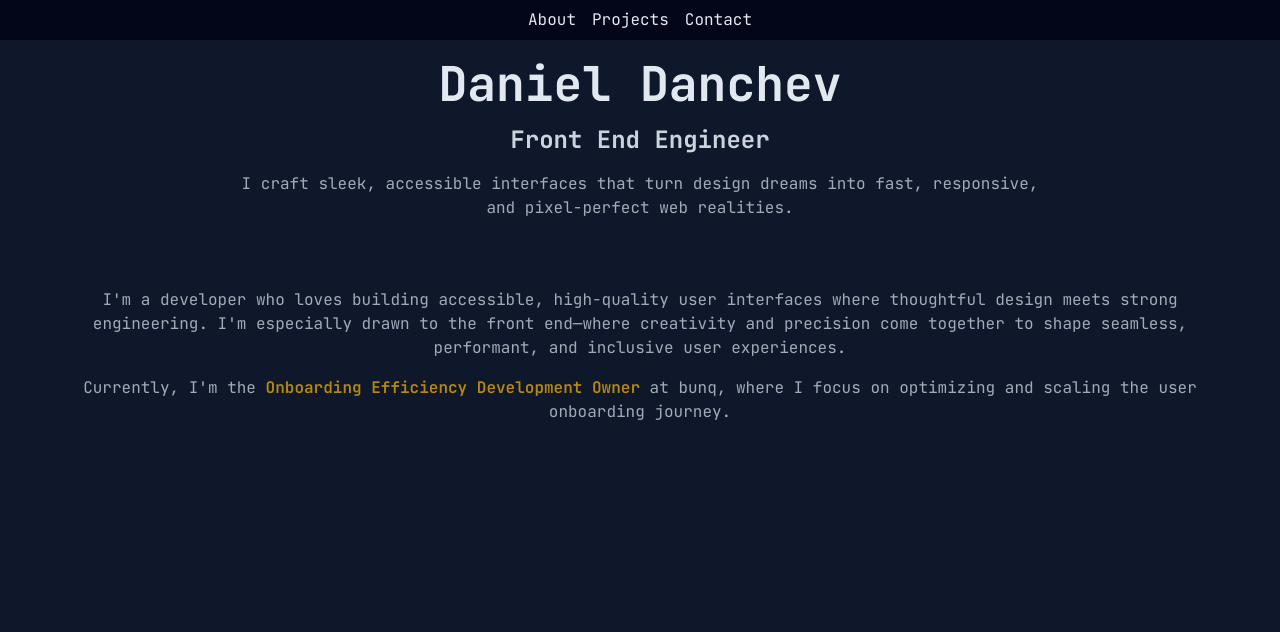
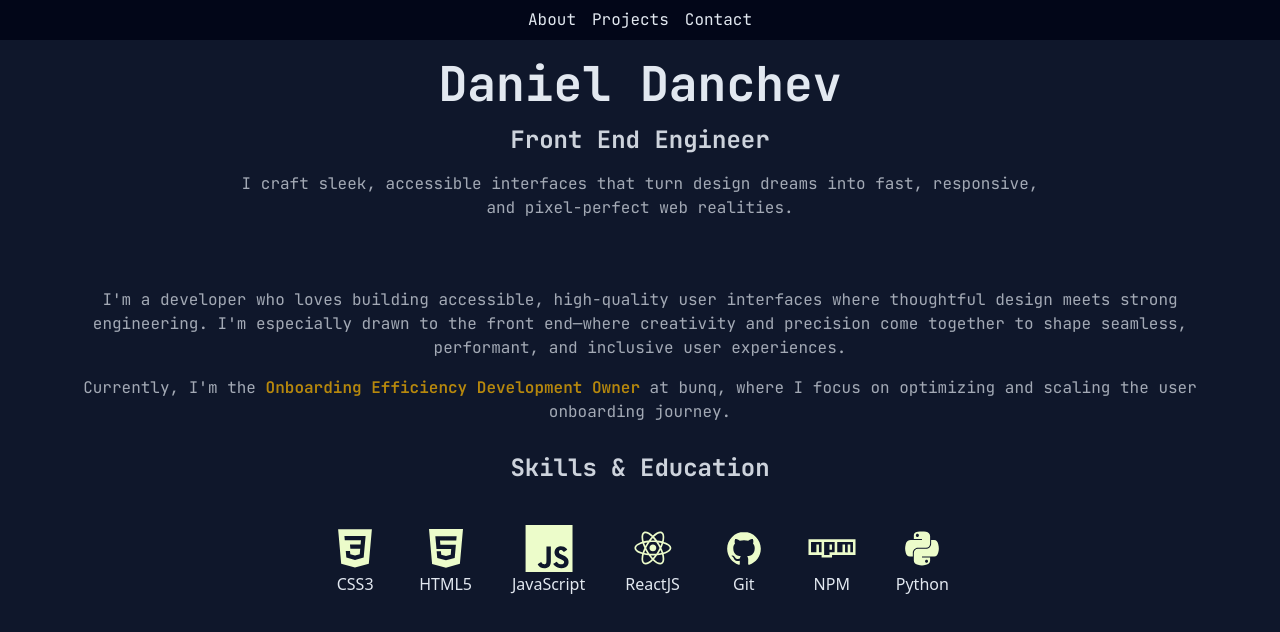
Before and after one commit to dannyrebel/portfolio-website-minimal, a React (Vite) app in the folder portfolio-minimal/: page / in a window 1280 px wide. Shown: the top 632 px of the page. Built offline with nearby package versions, Linux system fonts and the light colour scheme; a web font is replaced by a local one.

Commit message:
Added skills & education section

```diff
--- a/portfolio-minimal/package.json
+++ b/portfolio-minimal/package.json
@@ -14,6 +14,7 @@
     "@tailwindcss/vite": "^4.1.11",
     "react": "^19.1.0",
     "react-dom": "^19.1.0",
+    "react-icons": "^5.5.0",
     "tailwindcss": "^4.1.11"
   },
   "devDependencies": {
--- a/portfolio-minimal/src/App.jsx
+++ b/portfolio-minimal/src/App.jsx
@@ -1,13 +1,15 @@
 import Header from "./components/Header";
 import Navbar from "./components/Navbar";
-import About from "./components/About";
+import AboutText from "./components/AboutText";
+import AboutSkills from "./components/AboutSkills";
 
 function App() {
   return (
     <div className="relative flex  flex-col h-screen w-screen overflow-hidden bg-slate-900">
       <Navbar />
       <Header />
-      <About />
+      <AboutText />
+      <AboutSkills />
     </div>
   );
 }
--- /dev/null
+++ b/portfolio-minimal/src/components/AboutSkills.jsx
@@ -0,0 +1,49 @@
+import {
+  DiCss3,
+  DiHtml5,
+  DiJsBadge,
+  DiReact,
+  DiGithubBadge,
+  DiNpm,
+  DiPython,
+} from "react-icons/di";
+
+export default function AboutSkills() {
+  return (
+    <div>
+      <h2 className="font-jetbrains-mono text-2xl font-bold text-slate-200/90 text-center mt-5">
+        Skills & Education
+      </h2>
+      <div className="flex flex-row mt-5 space-x-10 justify-center">
+        <div className="flex flex-col items-center">
+          <DiCss3 className="text-lime-100 text-5xl mx-auto mt-5" />
+          <p className="text-slate-200 text-center">CSS3</p>
+        </div>
+        <div className="flex flex-col items-center">
+          <DiHtml5 className="text-lime-100 text-5xl mx-auto mt-5" />
+          <p className="text-slate-200 text-center">HTML5</p>
+        </div>
+        <div className="flex flex-col items-center">
+          <DiJsBadge className="text-lime-100 text-5xl mx-auto mt-5" />
+          <p className="text-slate-200 text-center">JavaScript</p>
+        </div>
+        <div className="flex flex-col items-center">
+          <DiReact className="text-lime-100 text-5xl mx-auto mt-5" />
+          <p className="text-slate-200 text-center">ReactJS</p>
+        </div>
+        <div className="flex flex-col items-center">
+          <DiGithubBadge className="text-lime-100 text-5xl mx-auto mt-5" />
+          <p className="text-slate-200 text-center">Git</p>
+        </div>
+        <div className="flex flex-col items-center">
+          <DiNpm className="text-lime-100 text-5xl mx-auto mt-5" />
+          <p className="text-slate-200 text-center">NPM</p>
+        </div>
+        <div className="flex flex-col items-center">
+          <DiPython className="text-lime-100 text-5xl mx-auto mt-5" />
+          <p className="text-slate-200 text-center">Python</p>
+        </div>
+      </div>
+    </div>
+  );
+}
```
Also changed, not shown: portfolio-minimal/src/components/AboutText.jsx (renamed from portfolio-minimal/src/components/About.jsx), 1 other file (tests, documents, lock files or other folders).
